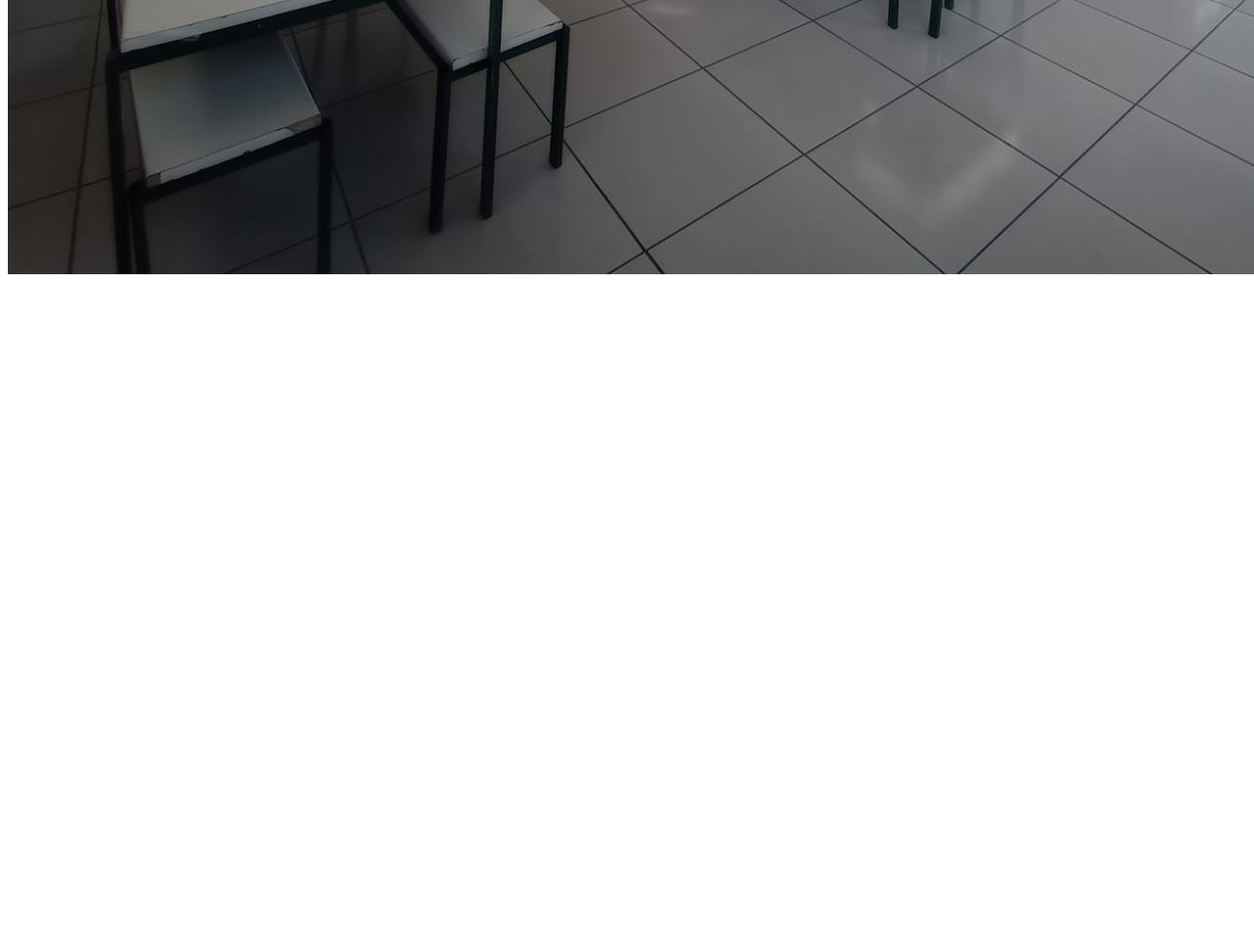
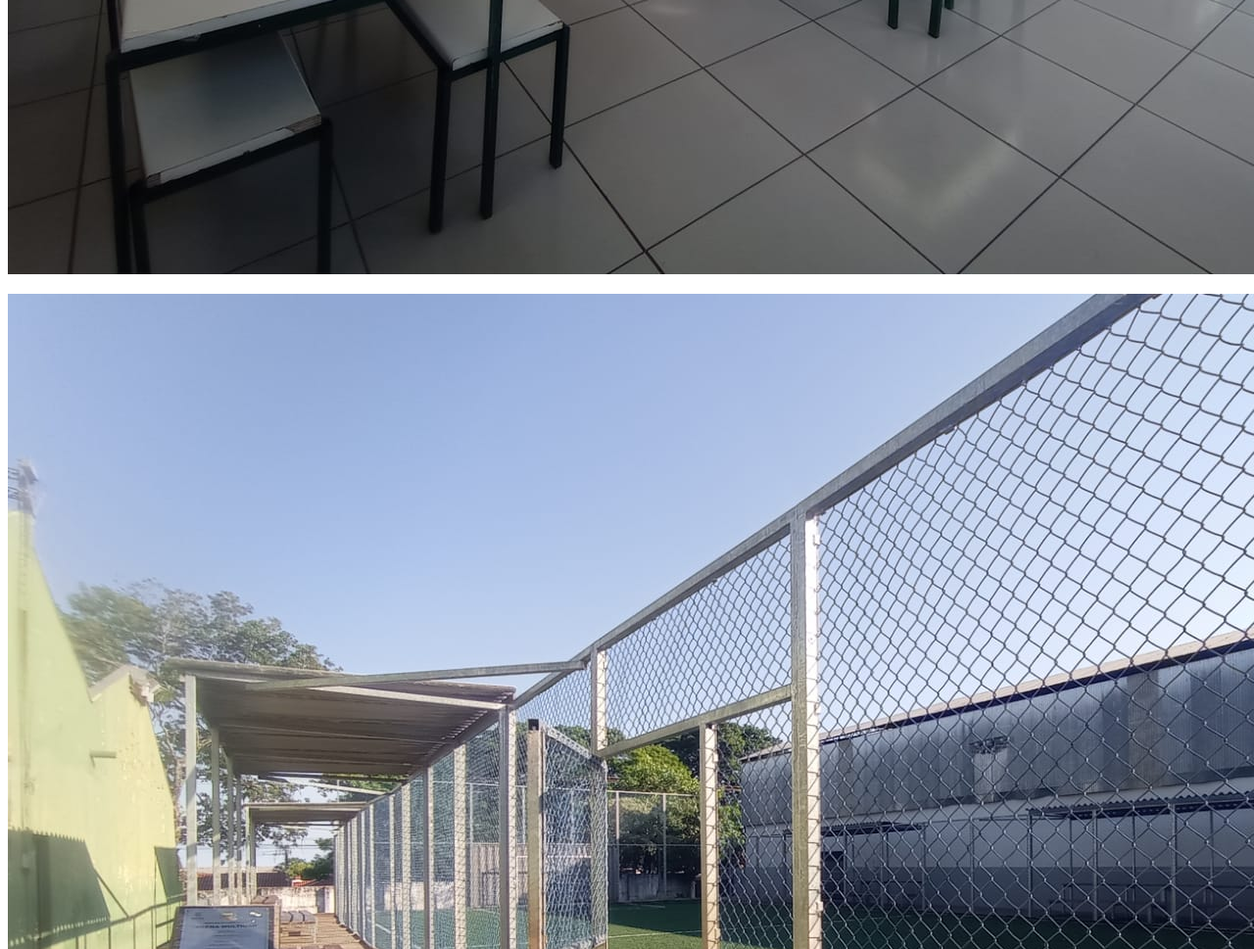
Before and after one commit to PA-PedroAntonio/Meu-Primeiro-Repositorio, a plain HTML site: page index.html in a window 1280 px wide. Shown: the part 8431-9400 px from the top of the page at 98% size. Before the commit the page ends 8731 px from the top, so only its background shows below. Drawn offline with Linux system fonts and the light colour scheme.

Commit message:
Update index.html

```diff
--- a/index.html
+++ b/index.html
@@ -16,6 +16,7 @@
 <p><img alt="" src="https://github.com/PA-PedroAntonio/Meu-Primeiro-Repositorio/blob/main/WhatsApp%20Image%202023-11-01%20at%2008.27.46%20(2).jpeg?raw=true" /></p>
 <p><img alt="" src="https://github.com/PA-PedroAntonio/Meu-Primeiro-Repositorio/blob/main/WhatsApp%20Image%202023-11-01%20at%2008.27.46.jpeg?raw=true" /></p>
 <p><img alt="" src="https://github.com/PA-PedroAntonio/Meu-Primeiro-Repositorio/blob/main/WhatsApp%20Image%202023-11-01%20at%2008.27.47.jpeg?raw=true" /></p>
+<p><img alt="" src="https://github.com/PA-PedroAntonio/Meu-Primeiro-Repositorio/blob/main/WhatsApp%20Image%202023-11-01%20at%2008.27.48.jpeg?raw=true" /></p>
 
 </body> <!-- Fim do corpo do documento -->
 
```
